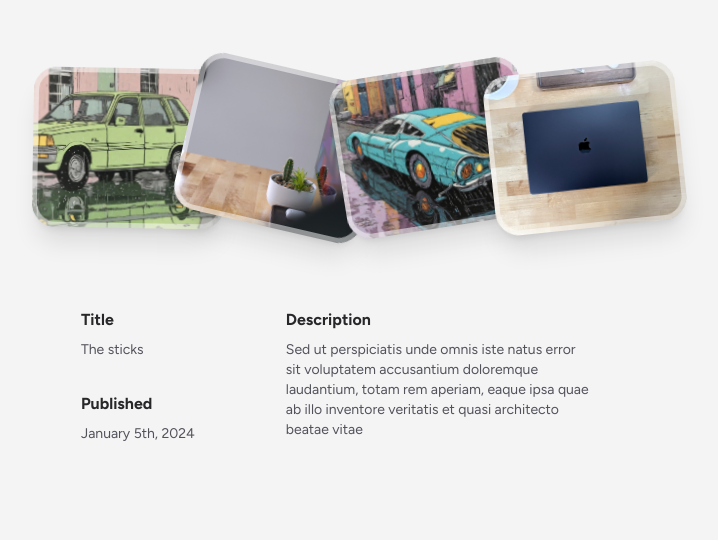
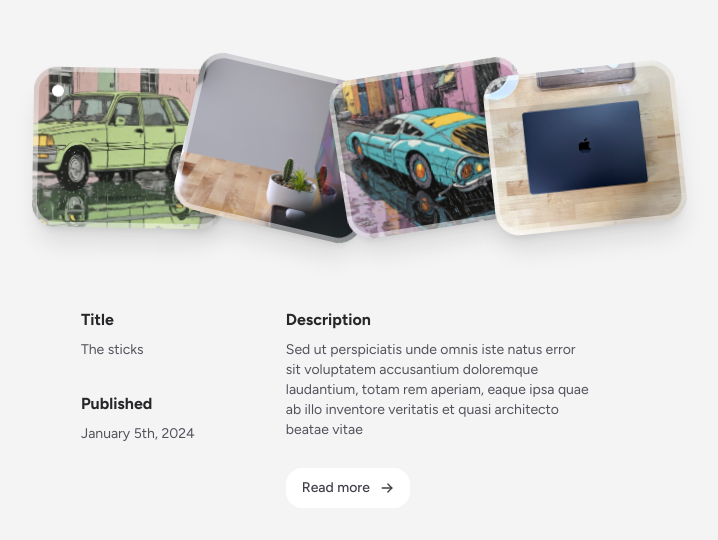
Before and after one commit to loganliffick/personal-site, a Next.js app: page /blog in a window 1280 px wide. Shown: the part 260-800 px from the top of the page, without its empty margins (303-1021 px from the left). Built offline with nearby package versions, Linux system fonts and the light colour scheme; no server answers.

Commit message:
new new interaction states

```diff
--- a/src/components/Button.tsx
+++ b/src/components/Button.tsx
@@ -5,6 +5,7 @@ const Button = (props: {
   as?: 'a' | 'button'
   aria?: string
   children?: React.ReactNode
+  className?: string
   external?: boolean
   href?: LinkProps['href']
   onClick?: () => void
@@ -15,15 +16,16 @@ const Button = (props: {
   const className = cn(
     'w-max rounded-2xl px-4 py-2.5 font-medium sm:transition-transform active:scale-95 block',
     {
-      'bg-white text-zinc-700 sm:hover:bg-white/75': props.type === 'primary',
+      'bg-white text-zinc-700': props.type === 'primary',
       'bg-white': props.type === 'primary' && props.state,
 
       'bg-transparent text-zinc-600 sm:hover:bg-white':
         props.type === 'secondary',
       'bg-white text-zinc-800': props.type === 'secondary' && props.state,
 
-      'flex items-center justify-center gap-2.5 pl-3 pr-4': props.children,
+      'flex items-center justify-center gap-2.5': props.children,
     },
+    props.className,
   )
 
   return props.as === 'a' ? (
@@ -34,8 +36,8 @@ const Button = (props: {
       rel={props.external ? 'noopener noreferrer' : undefined}
       target={props.external ? '_blank' : undefined}
     >
+      {props.text}
       {props.children}
-      {props.text}
     </Link>
   ) : (
     <button
@@ -43,8 +45,8 @@ const Button = (props: {
       className={className}
       onClick={props.onClick}
     >
+      {props.text}
       {props.children}
-      {props.text}
     </button>
   )
 }
--- a/src/pages/blog/index.tsx
+++ b/src/pages/blog/index.tsx
@@ -1,10 +1,13 @@
+import Button from 'components/Button'
 import Layout from 'components/Layout'
 import Section from 'components/Section'
 // import Tooltip from 'components/Tooltip'
 import Image from 'next/image'
 import Link from 'next/link'
+import { ArrowRight } from 'phosphor-react'
 import { useEffect, useState } from 'react'
 import slugify from 'slugify'
+import { cn } from 'utils/tw'
 
 const fauxData = [
   {
@@ -33,14 +36,20 @@ const fauxData = [
   },
 ]
 
+const createSlug = (title: string): string => {
+  const slug = '/blog/' + slugify(title, { lower: true })
+  return slug
+}
+
 const Item = (props: {
-  comingSoon?: boolean
   date: string
   offset?: string
   title: string
   description?: string
   image: string
   setActivePost: React.MouseEventHandler<HTMLAnchorElement>
+  id: number
+  activePost: number
 }) => {
   const [rotation, setRotation] = useState(0)
 
@@ -52,19 +61,31 @@ const Item = (props: {
     <Link
       className="scaleFade -mr-10 animate-scaleFadeBlog"
       style={{ animationDelay: props.offset + 's' }}
-      href={
-        props.comingSoon ? '' : '/blog/' + slugify(props.title, { lower: true })
-      }
+      href={createSlug(props.title)}
       onMouseEnter={props.setActivePost}
     >
       <article
-        className="relative h-40 w-48 origin-center overflow-hidden rounded-3xl shadow-xl transition-all duration-300 ease-bounce will-change-transform after:absolute after:left-0 after:top-0 after:h-full after:w-full after:rounded-3xl after:border-[5px] after:border-white/50 after:transition-[border] hover:mr-10 hover:!rotate-0 hover:!scale-110 hover:shadow-2xl hover:after:border-8 active:!scale-100 active:after:border-[12px]"
+        className={cn(
+          'group relative h-40 w-48 origin-center overflow-hidden rounded-3xl shadow-xl transition-all duration-300 ease-bounce will-change-transform after:absolute after:left-0 after:top-0 after:h-full after:w-full after:rounded-3xl after:border-[5px] after:border-white/50 after:transition-[border] hover:mr-10 hover:!rotate-0 hover:!scale-110 hover:shadow-2xl hover:after:border-8 active:!scale-100 active:after:border-[12px]',
+          {
+            '': props.activePost === props.id,
+          },
+        )}
         style={{ transform: `rotate(${rotation}deg)` }}
       >
-        {/* <h2 className="font-medium duration-300 ease-bounce">{props.title}</h2>
-        <p className="text-sm opacity-70">
-          {moment(props.date).format('MMMM D, YYYY')}
-        </p> */}
+        <div
+          className={cn(
+            'absolute left-0 top-0 z-10 size-12 bg-orange-500/0 opacity-0 transition-opacity duration-100 ease-in group-hover:opacity-0 group-hover:delay-0 group-hover:duration-100',
+            {
+              'opacity-100 delay-500 duration-300':
+                props.activePost === props.id,
+            },
+          )}
+        >
+          <div className="absolute left-0 top-0 size-12 bg-black/25 blur-xl" />
+          <div className="absolute left-1/2 top-1/2 size-3 -translate-x-1/2 -translate-y-1/2 rounded-full bg-white after:absolute after:h-full after:w-full after:animate-ping after:rounded-full after:bg-white" />
+        </div>
+
         <Image
           src={props.image}
           className="object-cover"
@@ -88,6 +109,8 @@ const Page = () => {
         <div className="mx-auto flex w-full max-w-min bg-blue-200/0">
           {fauxData.map((item, index) => (
             <Item
+              id={index}
+              activePost={activePost}
               title={item.title}
               description={item.description}
               date={item.date}
@@ -102,7 +125,7 @@ const Page = () => {
           <div className="w-2/3">
             <header className="mb-8">
               <p className="mb-2 font-bold">Title</p>
-              <p className="text-sm text-zinc-600">
+              <p className="text-sm text-zinc-600 opacity-100 transition-opacity">
                 {fauxData[activePost].title}
               </p>
             </header>
@@ -113,11 +136,29 @@ const Page = () => {
               </p>
             </div>
           </div>
-          <div className="min-h-40 w-full">
+          <div className="w-full">
             <p className="mb-2 font-bold">Description</p>
-            <p className="text-sm text-zinc-600">
+            <p className="min-h-32 text-sm text-zinc-600">
               {fauxData[activePost].description}
             </p>
+            <Button
+              as="a"
+              className="group mt-0 text-sm"
+              text={'Read more'}
+              type={'primary'}
+              href={createSlug(fauxData[activePost].title)}
+            >
+              <div className="relative flex size-3.5 items-center justify-center overflow-hidden text-inherit">
+                <ArrowRight
+                  weight="bold"
+                  className="absolute -translate-x-4 transition-transform duration-300 ease-bounce sm:group-hover:translate-x-0"
+                />
+                <ArrowRight
+                  weight="bold"
+                  className="transition-transform duration-300 ease-bounce sm:group-hover:translate-x-4"
+                />
+              </div>
+            </Button>
           </div>
         </div>
       </Section>
```
